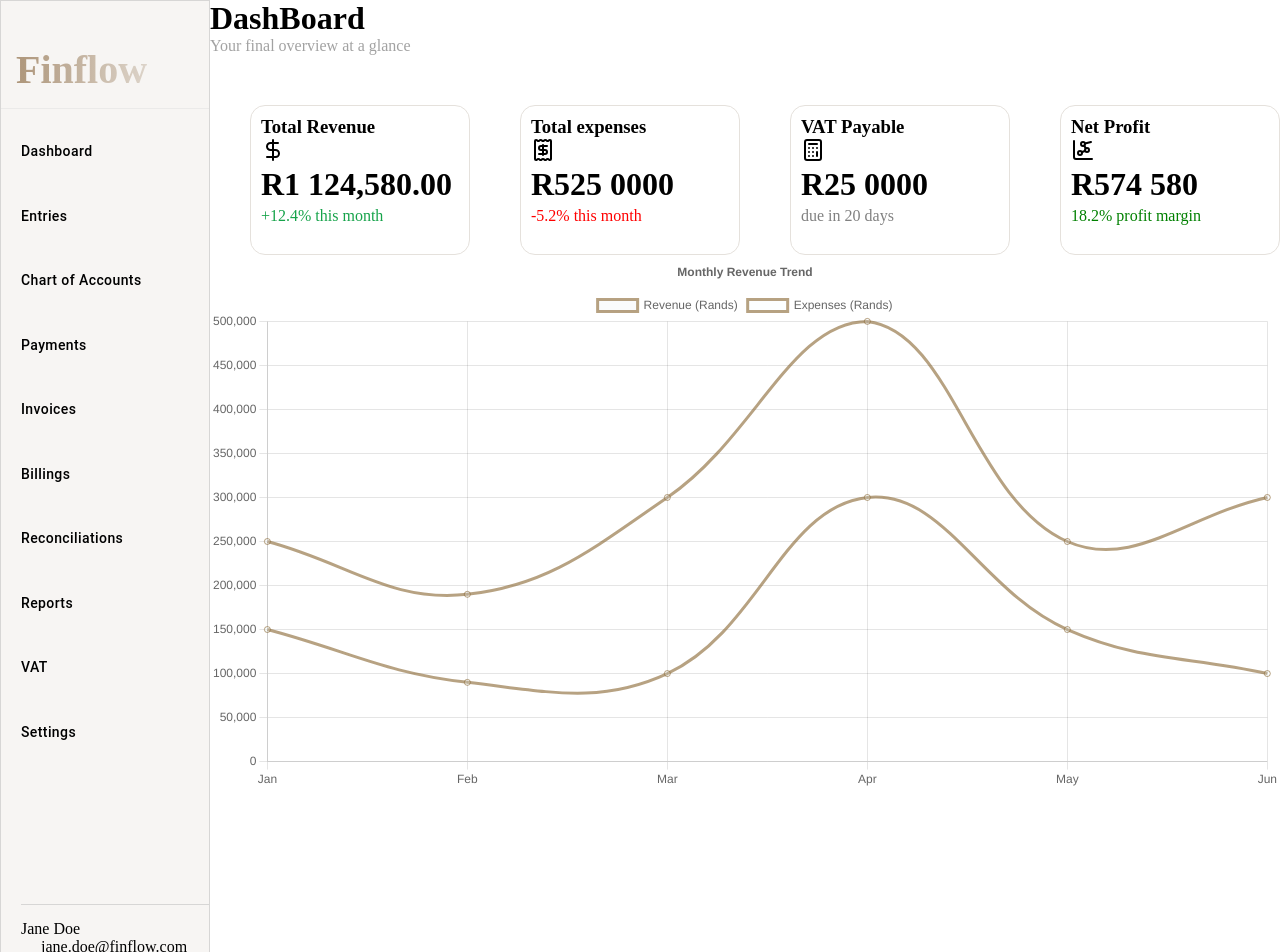
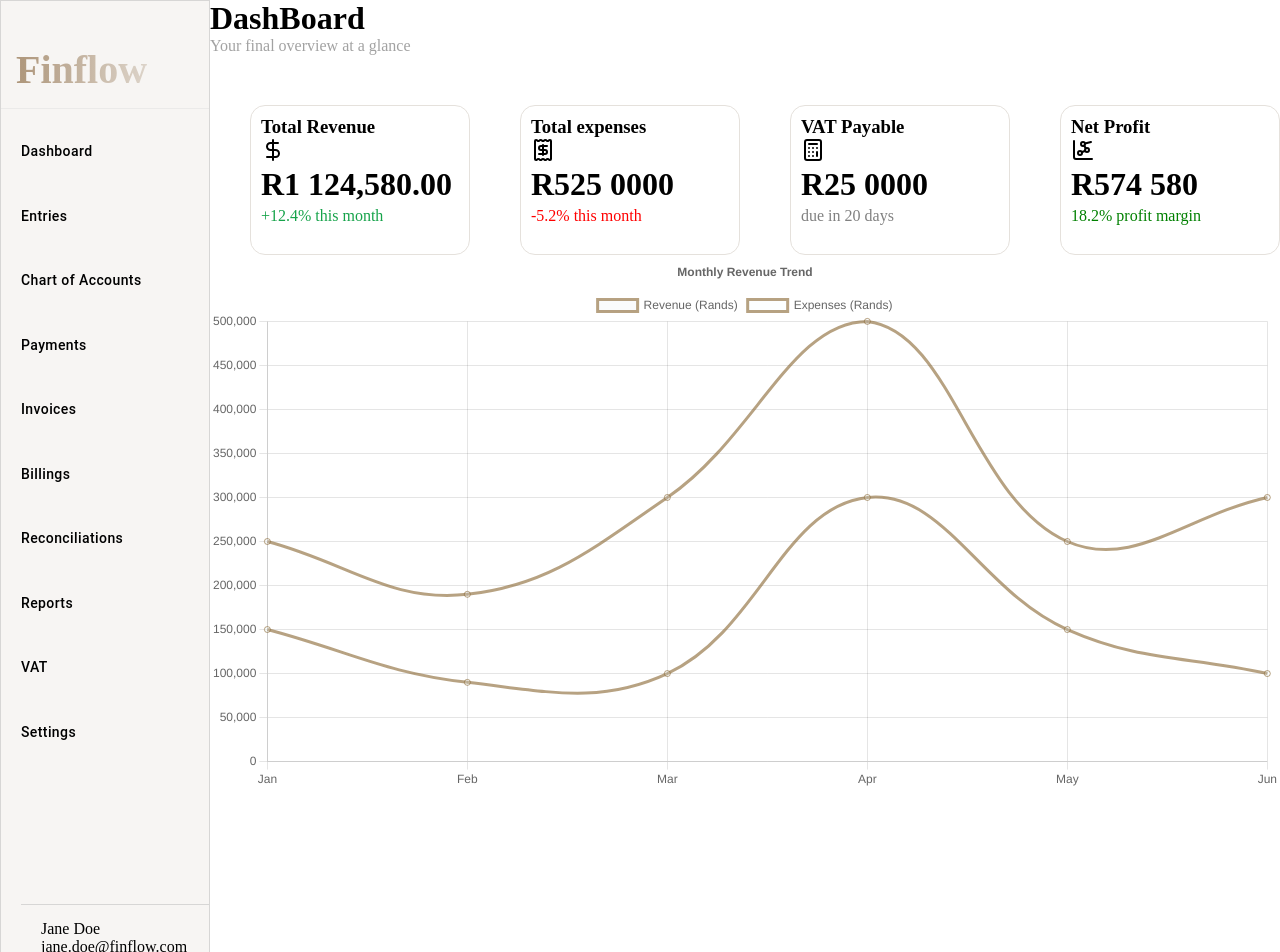
Before and after one commit to Nandisa27457/Fintech-dashboard, a React (Vite) app: page / in a window 1280 px wide. Shown: the top 952 px of the page. Built offline with nearby package versions, Linux system fonts and the light colour scheme.

Commit message:
Added styling for the username

```diff
--- a/src/App.css
+++ b/src/App.css
@@ -87,7 +87,9 @@ footer{
   display: flex;
   flex-direction: row;
 }
-
+.Username{
+  margin-left:20px;
+}
 /*
 =====================
 Dashboard Stylings
```
